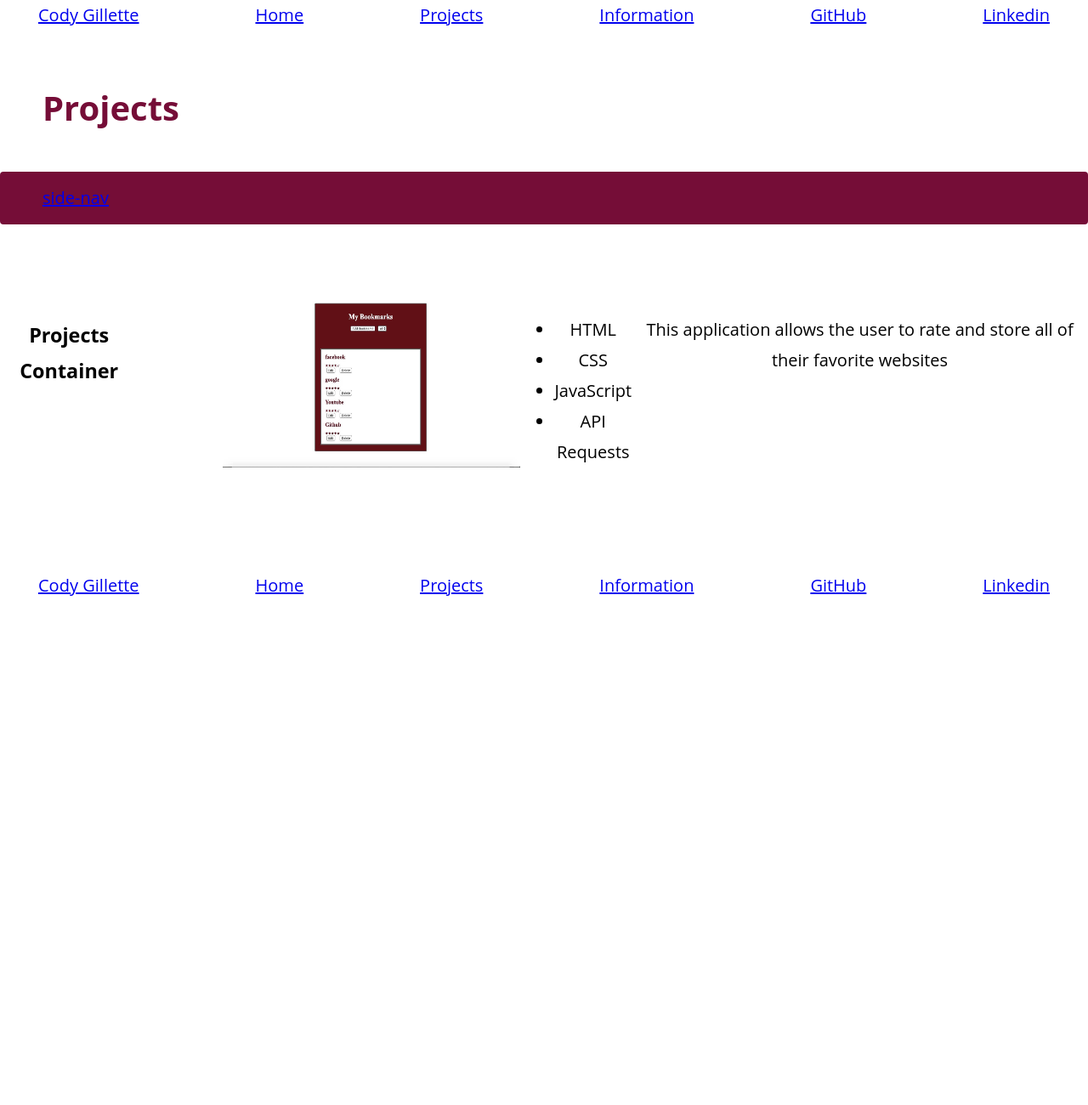
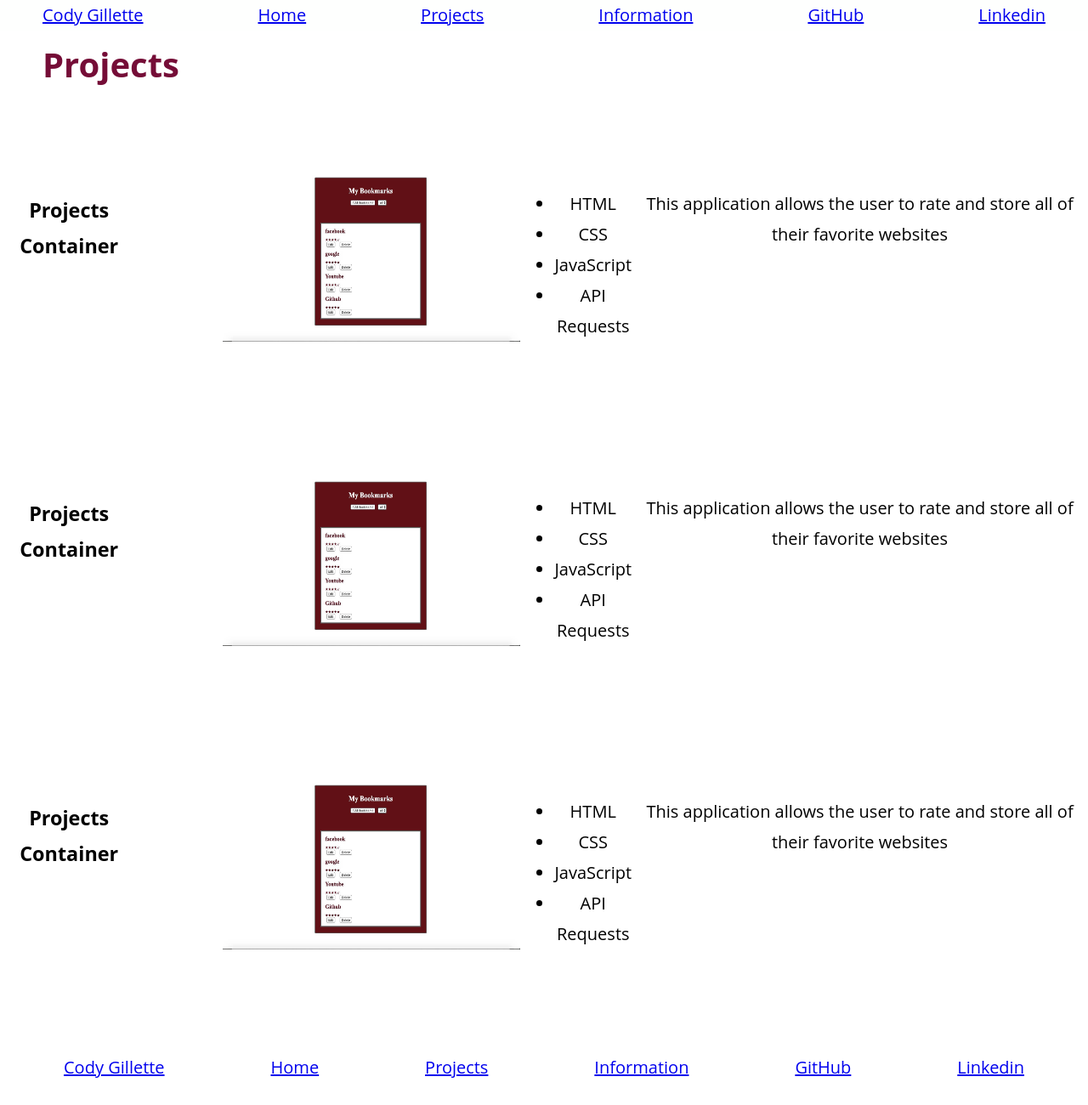
Before and after one commit to cgillette12/Portfolio, a plain HTML site: page Projects.html in a window 1280 px wide. Shown: the whole page at 85% size. Before the commit the page ends 800 px from the top, so only its background shows below. Drawn offline with Linux system fonts and the light colour scheme.

Commit message:
nav positions

```diff
--- a/Projects.html
+++ b/Projects.html
@@ -9,7 +9,7 @@
 </head>
 <body>
     <main role="main">
-            <div class="row">
+            <div class="nav-container">
             <nav class="row">
                 <a href="index.html">Cody Gillette</a>
                 <a href="index.html">Home</a>
@@ -22,9 +22,9 @@
             <header>
                 <h1>Projects</h1>
             </header>
-            <section class="side-nav">
+            <!-- <section class="side-nav">
                 <a class="project-list" href="bookMark">side-nav</a>
-            </section>
+            </section> -->
         <section class="Projects-container">
             <h3>Projects Container</h3>
             <img class="bookmark-img" src="Bookmark.jpg" alt="Bookmark project">
@@ -38,7 +38,32 @@
             </div>
             <p>This application allows the user to rate and store all of their favorite websites</p>
         </section>
-        <div class="row">
+        <section class="Projects-container">
+                <h3>Projects Container</h3>
+                <img class="bookmark-img" src="Bookmark.jpg" alt="Bookmark project">
+                <div class="Skills">
+                    <ul>
+                        <li>HTML</li>
+                        <li>CSS</li>
+                        <li>JavaScript</li>
+                        <li>API Requests</li>
+                    </ul>
+                </div>
+                <p>This application allows the user to rate and store all of their favorite websites</p>
+            </section>
+            <section class="Projects-container">
+                    <h3>Projects Container</h3>
+                    <img class="bookmark-img" src="Bookmark.jpg" alt="Bookmark project">
+                    <div class="Skills">
+                        <ul>
+                            <li>HTML</li>
+                            <li>CSS</li>
+                            <li>JavaScript</li>
+                            <li>API Requests</li>
+                        </ul>
+                    </div>
+                    <p>This application allows the user to rate and store all of their favorite websites</p>
+                </section>
             <footer class="row">
                 <a href="index.html">Cody Gillette</a>
                 <a href="index.html">Home</a>
@@ -47,7 +72,6 @@
                 <a href="https://github.com/cgillette12/Portfolio">GitHub</a>
                 <a href="https://www.linkedin.com/in/cody-gillette-082156140/">Linkedin</a>
             </footer>
-        </div>
     </main>
     <script src="main.js"></script>
 </body>
--- a/main.css
+++ b/main.css
@@ -17,9 +17,8 @@
     flex-direction: row;
     flex-wrap: wrap;
     justify-content: space-between;
-    width: 100%;
-    padding-right: 10px;
-    padding-left:10px;
+    padding-right: 50px;
+    padding-left:50px;
     color:#000000;
 
   }
@@ -30,33 +29,20 @@
     flex-basis: 100%;
     flex: 1;
   }
-  nav{
-      margin-left:25px;
-      margin-right:25px;
-      margin-bottom:15px;
-  }
 
   footer {
     margin-left:25px;
     margin-right:25px;
     padding-top:15px;
+    margin-bottom: 30px;
   }
 
-  /* nav {
-    position: fixed;
-    text-align:right;
-    top: 0;
-    left: 0;
-    right: 0;
-    z-index: 10;
-  } */
-  /* footer{
-      text-align:right;
+  .nav-container{
+    position:fixed;
+    width: 100%;
+    background-color:#FEFFFE;
+
   }
-  .name{
-      text-align: left;
-  } */
-
 
   header {
     text-align: left;
@@ -85,7 +71,7 @@
     margin-bottom: 35px;
   }
   .side-nav{
-      background-color:#750D37;;
+      background-color:#4A1942;
       padding:1% 0;
       min-height: 15px;
       border-radius: 4px;
```
Also changed, not shown: index.html (+3 -3 lines), information.html (+1 -3 lines).
